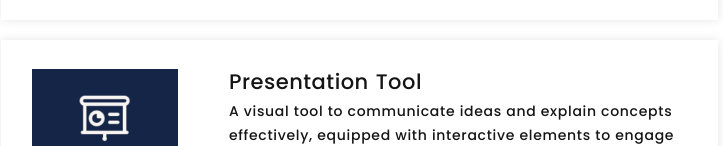
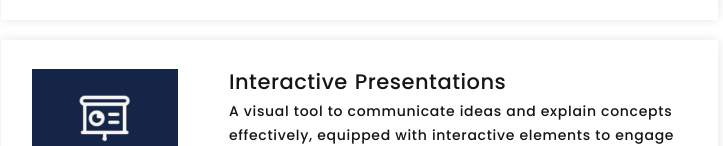
Before and after one commit to syntechsolutions/site, a plain HTML site: page synergy.html in a window 1280 px wide. Shown: the part 2570-2716 px from the top of the page, without its empty margins (278-1001 px from the left). Drawn offline with Linux system fonts and the light colour scheme.

Commit message:
Update synergy.html

```diff
--- a/synergy.html
+++ b/synergy.html
@@ -439,7 +439,7 @@ Synergy offers an engaging workspace for events that goes beyond just collaborat
               <img src="images/presentation.png" alt="Your Image Alt Text" style="width: 70%; height: auto; display: block; margin: 0 auto;">
             </div>
             <div class = "innerdiv"style="float: right; width: 70%;display: flex; flex-direction: column; justify-content: center; height: 100%;">
-              <h2 class = "heady" style="margin: 0; font-size: 1.5em; ">Presentation Tool</h2>
+              <h2 class = "heady" style="margin: 0; font-size: 1.5em; ">Interactive Presentations</h2>
               <p class = "texty"style="margin: 0; ">A visual tool to communicate ideas and explain concepts effectively, equipped with interactive elements to engage and captivate your audience, making every presentation an immersive and impactful experience.</p>
             </div>
           </div>
```
